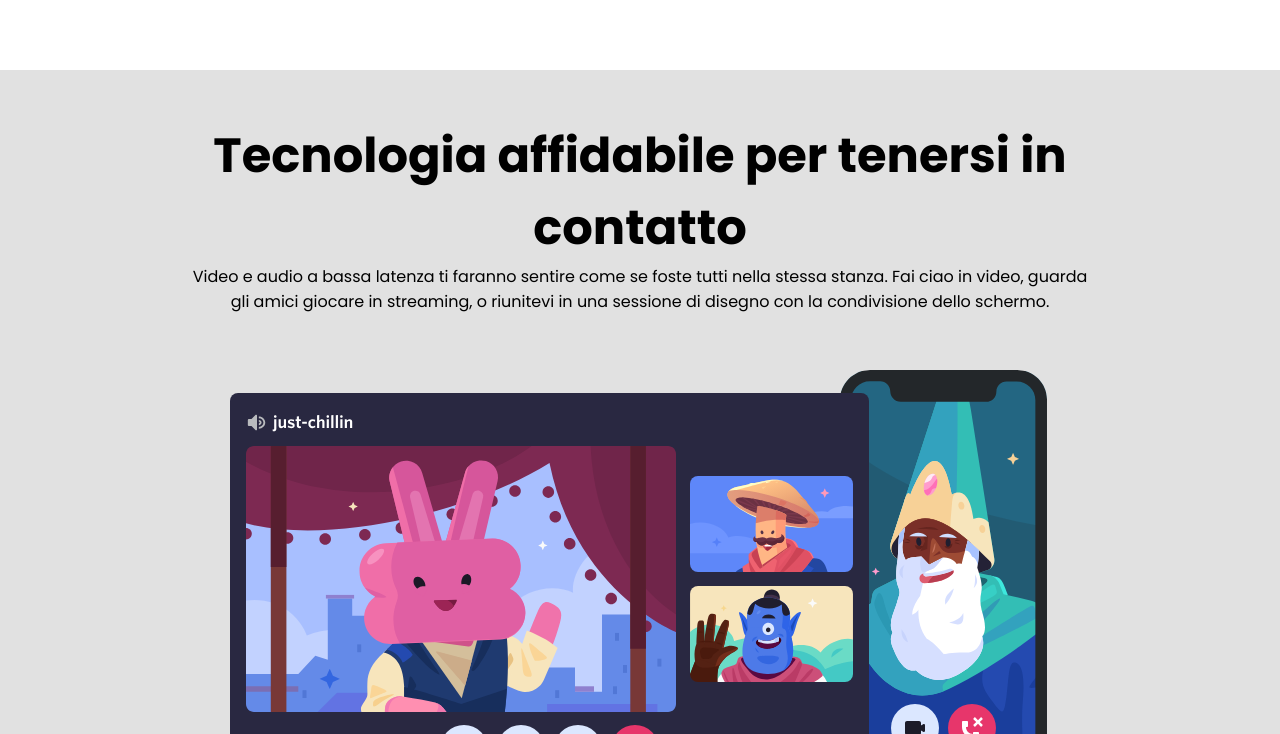
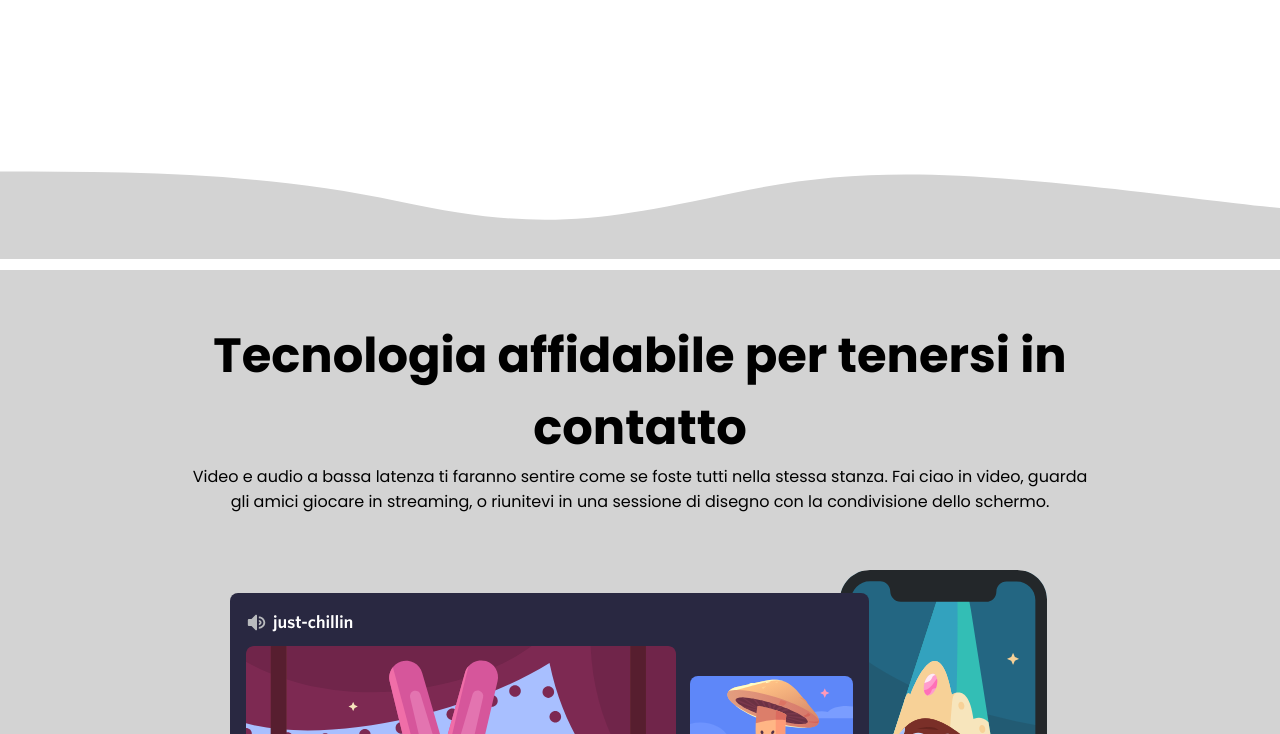
Before and after one commit to SaraDonzellini/htmlcss-struttura-discord, a plain HTML site: page index.html in a window 1280 px wide. Shown: the part 2186-2920 px from the top of the page. Drawn offline with Linux system fonts and the light colour scheme.

Commit message:
two waves implemented

```diff
--- a/css/style.css
+++ b/css/style.css
@@ -139,7 +139,6 @@ section.middle-container-grey{
   height: 35rem;
   background-color: #d3d3d3;
   /* background-image: url("../img/wave.svg"); */
-
   padding-top: 2.5rem;
 }
 
@@ -175,7 +174,7 @@ div.text{
 section.download-container{
   height: 900px;
   padding-top: 50px;
-  background-color: rgba(211, 211, 211, 0.671);
+  background-color: #d3d3d3;
 }
 
 div.download{
@@ -297,3 +296,20 @@ background-color: #92a6e8;
 button.register:hover{
   color: #92a6e8;
   background-color: white;
+}
+
+section.wave{
+  /* background-image: url("../img/wave.svg"); */
+  background-repeat: no-repeat;
+  background-size: cover;
+  height: 100px;
+  fill: #d3d3d3;
+}
+
+/* section.wave-inverted{
+  background-image: url("../img/wave.svg");
+  background-repeat: no-repeat;
+  background-size: cover;
+  height: 200px;
+  fill: #d3d3d3;
+} */
--- a/index.html
+++ b/index.html
@@ -44,6 +44,7 @@
           </div>
         </div>
       </section>
+      <section class="wave"><svg class="wave-1hkxOo" version="1.1" xmlns="http://www.w3.org/2000/svg" viewBox="0 0 1440 100" preserveAspectRatio="none"><path class="wavePath-haxJK1 animationPaused-2hZ4IO" d="M826.337463,25.5396311 C670.970254,58.655965 603.696181,68.7870267 447.802481,35.1443383 C293.342778,1.81111414 137.33377,1.81111414 0,1.81111414 L0,150 L1920,150 L1920,1.81111414 C1739.53523,-16.6853983 1679.86404,73.1607868 1389.7826,37.4859505 C1099.70117,1.81111414 981.704672,-7.57670281 826.337463,25.5396311 Z" fill="#d3d3d3"></path></svg></section>
       <section class="middle-container-grey">
         <div class="middle flex flex-direction">
           <div class="image image-vocal"></div>
@@ -53,6 +54,7 @@
           </div>
         </div>
       </section>
+      <!-- <section class="wave-inverted"><svg class="wave-1hkxOo" version="1.1" xmlns="http://www.w3.org/2000/svg" viewBox="0 0 1440 100" preserveAspectRatio="none"><path class="wavePath-haxJK1 animationPaused-2hZ4IO" d="M826.337463,25.5396311 C670.970254,58.655965 603.696181,68.7870267 447.802481,35.1443383 C293.342778,1.81111414 137.33377,1.81111414 0,1.81111414 L0,150 L1920,150 L1920,1.81111414 C1739.53523,-16.6853983 1679.86404,73.1607868 1389.7826,37.4859505 C1099.70117,1.81111414 981.704672,-7.57670281 826.337463,25.5396311 Z" fill="#d3d3d3"></path></svg></section> -->
       <section class="middle-container">
         <div class="middle flex">
           <div class="image image-roles"></div>
@@ -62,6 +64,7 @@
           </div>
         </div>
       </section>
+      <section class="wave"><svg class="wave-1hkxOo" version="1.1" xmlns="http://www.w3.org/2000/svg" viewBox="0 0 1440 100" preserveAspectRatio="none"><path class="wavePath-haxJK1 animationPaused-2hZ4IO" d="M826.337463,25.5396311 C670.970254,58.655965 603.696181,68.7870267 447.802481,35.1443383 C293.342778,1.81111414 137.33377,1.81111414 0,1.81111414 L0,150 L1920,150 L1920,1.81111414 C1739.53523,-16.6853983 1679.86404,73.1607868 1389.7826,37.4859505 C1099.70117,1.81111414 981.704672,-7.57670281 826.337463,25.5396311 Z" fill="#d3d3d3"></path></svg></section>
       <section class="download-container">
         <div class="download">
           <h2>Tecnologia affidabile per tenersi in contatto</h2>
```
